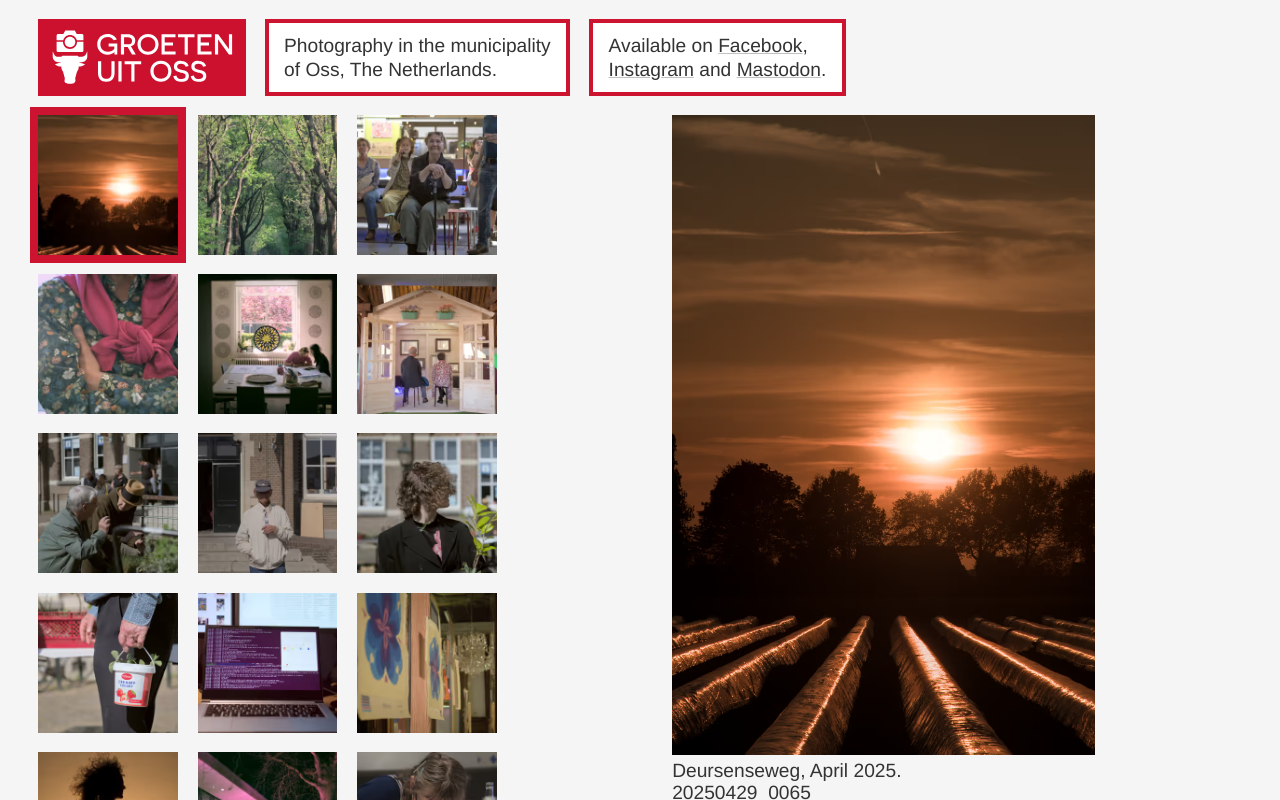
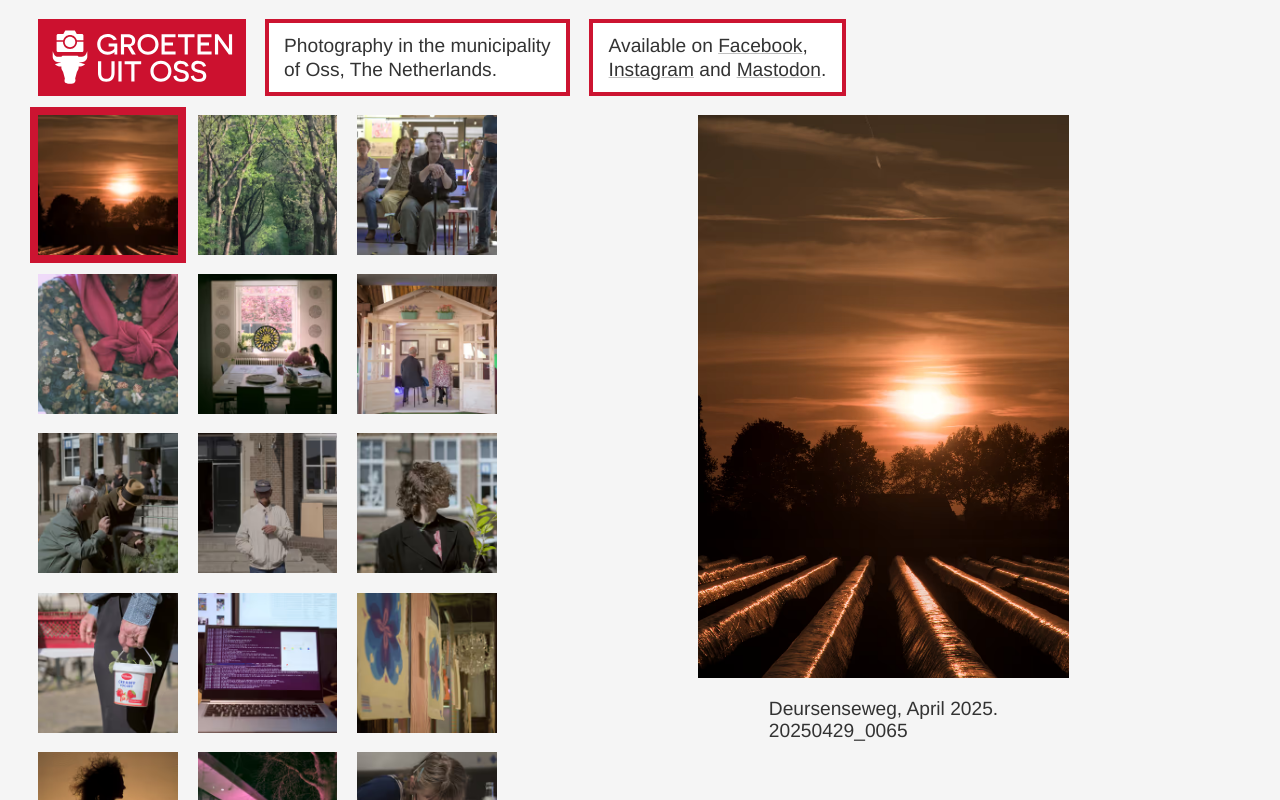
Before and after one commit to WouterBos/guo2, a React (Vite) app: page / in a window 1280 px wide. Shown: the top 800 px of the page. Built offline with nearby package versions, Linux system fonts and the light colour scheme.

Commit message:
Style tweak

```diff
--- a/package.json
+++ b/package.json
@@ -13,6 +13,7 @@
     "rebuild": "node prebuild/rename-files.cjs && node prebuild/convert-images.cjs rebuild && node prebuild/create-json.cjs"
   },
   "dependencies": {
+    "motion": "^12.9.7",
     "react": "^19.0.0",
     "react-dom": "^19.0.0"
   },
--- a/src/components/Gallery/List/List.module.css
+++ b/src/components/Gallery/List/List.module.css
@@ -25,7 +25,7 @@
   grid-template-columns: repeat(auto-fill, minmax(7rem, 1fr));
   flex-flow: row wrap;
 
-  margin: calc(var(--spacing) / -2) 0 0 0;
+  margin: calc(var(--spacing) / -2) 0 0;
   padding: 0;
 
   list-style-type: none;
@@ -54,16 +54,16 @@
     object-fit: cover;
     object-position: center;
 
-    transition: all 1.5s var(--easing-elastic);
+    transition: all .3s var(--easing-elastic);
   }
 
   &:hover img {
     z-index: 1;
-    transform: scale(1.4) perspective(40rem) rotateY(-10deg) rotateX(5deg);
-
+    transform: scale(1.5) perspective(40rem) rotateY(-10deg) rotateX(5deg);
     box-shadow: rgb(0 0 0 / 10%) .7rem 1.5rem 2.5rem, rgb(0 0 0 / 17%) .7rem 1rem 1.5rem, rgb(0 0 0 / 80%) .01rem .01rem .3rem;
 
-    transition: all 0.4s var(--easing-elastic);
+    /* transition: all .4s var(--easing-elastic); */
+    image-rendering: optimizequality;
   }
 
   &.selected img {
--- a/src/components/Gallery/Selected/Selected.module.css
+++ b/src/components/Gallery/Selected/Selected.module.css
@@ -10,8 +10,15 @@
 
   img {
     max-width: 100%;
-    max-height: 80vh;
+    max-height: calc(80vh - 4rem);
   }
+}
+
+.description {
+  display: inline-block;
+  max-width: 35rem;
+  margin-top: 1rem;
+  text-wrap: pretty;
 }
 
 .code {
--- a/src/components/Gallery/Selected/Selected.tsx
+++ b/src/components/Gallery/Selected/Selected.tsx
@@ -1,21 +1,33 @@
 "use client";
 
 import css from "./Selected.module.css";
+import { AnimatePresence, motion } from "framer-motion";
 
-export const Selected: React.FC<{ code: string; description: string }> = ({
-  code,
-  description,
-}) => {
+export const Selected: React.FC<{ code: string; description: string }> = ({ code, description }) => {
+  const variants = {
+    visible: { opacity: 1, transition: { duration: .3 } },
+    hidden: { opacity: 0, transition: { duration: .1 } }
+  }
+
   return (
     <div className={css.selected}>
-      <img src={`/groetenuitoss/photos/${code}.avif`} alt={description} />
-      <div>
-        <span>{description}</span>
-        <div className={css.selected}>{code}</div>
-      </div>
+      <AnimatePresence mode="wait">
+        <motion.div
+          key={code}
+          initial={variants.hidden}
+          animate={variants.visible}
+          exit={variants.hidden}
+          style={{ width: 'fit-content', display: 'flex', flexDirection: 'column', alignItems: 'center' }}
+        >
+          <img src={`/groetenuitoss/photos/${code}.avif`} alt={description} />
+          <div className={css.description}>
+            <span>{description}</span>
+            <div>{code}</div>
+          </div>
+        </motion.div>
+      </AnimatePresence>
     </div>
   );
 };
 
-
 export default Selected;
--- a/src/index.css
+++ b/src/index.css
@@ -10,7 +10,7 @@
   --spacing: 1rem;
   --spacing-page-x: calc(var(--spacing) * 2);
   --spacing-page-y: var(--spacing);
-  --easing-elastic: linear(0, 0.008 1.1%, 0.031 2.2%, 0.129 4.8%, 0.257 7.2%, 0.671 14.2%, 0.789 16.5%, 0.881 18.6%, 0.957 20.7%, 1.019 22.9%, 1.063 25.1%, 1.094 27.4%, 1.114 30.7%, 1.112 34.5%, 1.018 49.9%, 0.99 59.1%, 1);
+  --easing-elastic: linear(0, 0.49 7.4%, 0.864 15.3%, 1.005 19.4%, 1.12 23.7%, 1.206 28.1%, 1.267 32.8%, 1.296 36.4%, 1.311 40.2%, 1.313 44.2%, 1.301 48.6%, 1.252 56.9%, 1.105 74.4%, 1.048 82.5%, 1.011 91.1%, 1);
 
   @media (prefers-color-scheme: dark) {
     --color-page: oklch(22% 0 0);
```
Also changed, not shown: 1 other file (tests, documents, lock files or other folders).
